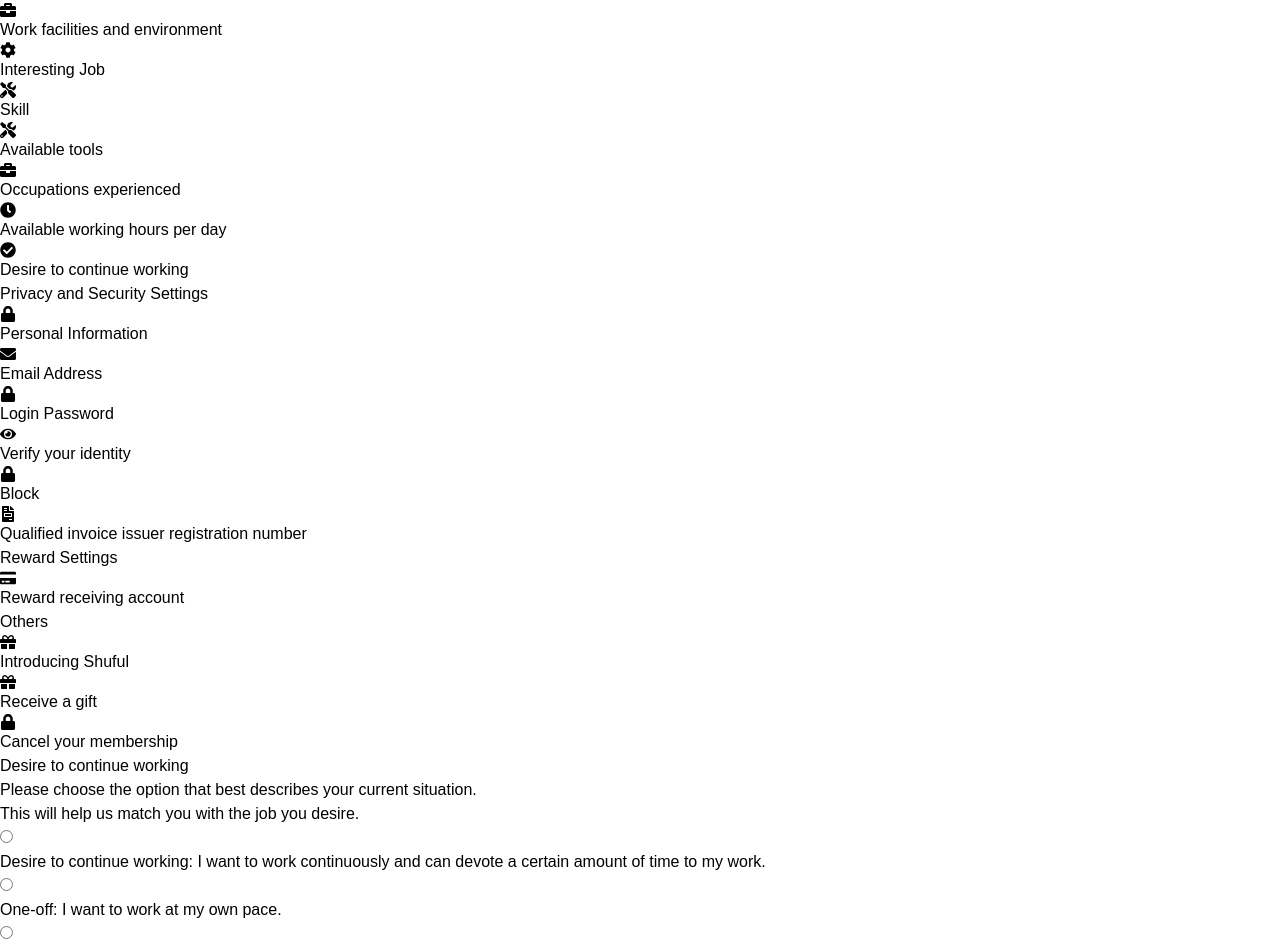
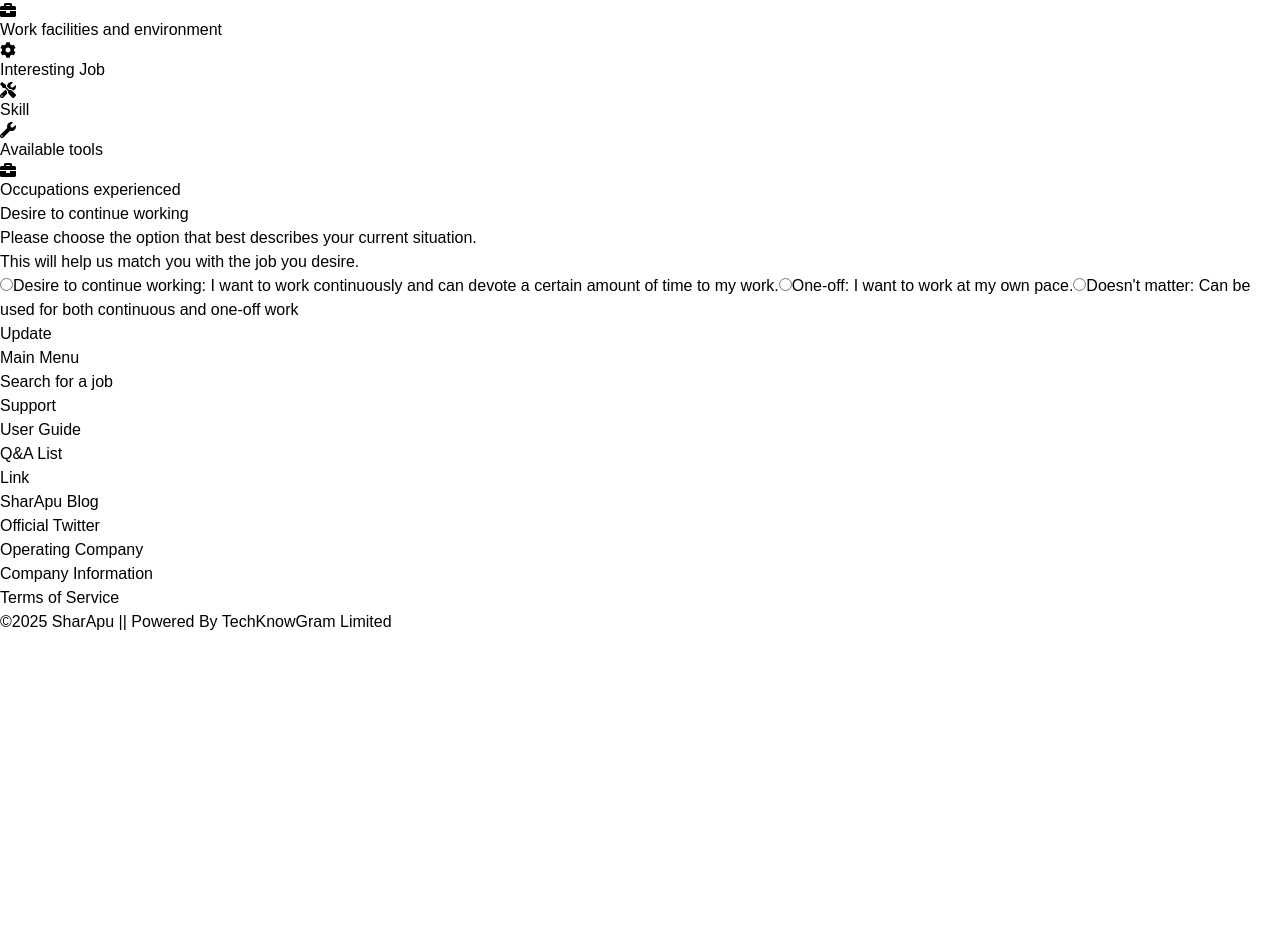
Before and after one commit to SumaiyaTarannumNoor/SharApu-Job-Portal, a React (Vite) app: page /job-preferences in a window 1280 px wide. Shown: the part 985-1932 px from the top of the page. After the commit the page ends 1619 px from the top, so only its background shows below. Built offline with nearby package versions, Linux system fonts and the light colour scheme.

Commit message:
JobPreferences Page Updated

```diff
--- a/src/components/Profile/JobPreferences.jsx
+++ b/src/components/Profile/JobPreferences.jsx
@@ -1,6 +1,57 @@
 import React, { useState } from 'react';
-import UserSettingSidebar from './UserSettingSidebar'; // Adjust the path if needed
+import { FaUser, FaBell, FaBriefcase, FaCog, FaTools, FaWrench } from "react-icons/fa";
 
+// Sidebar Component
+const UserSettingSidebar = () => {
+  return (
+    <div className="w-64 h-full bg-pink-50 p-6">
+      <h2 className="text-pink-800 text-2xl font-semibold mb-6">User Settings</h2>
+
+      {/* General Settings */}
+      <div className="mb-6">
+        <h3 className="text-pink-600 font-medium mb-3">General Settings</h3>
+        <ul className="space-y-3">
+          <li className="flex items-center gap-2 text-pink-800">
+            <FaUser className="w-4 h-4" /> Username
+          </li>
+          <li className="flex items-center gap-2 text-pink-800">
+            <FaUser className="w-4 h-4" /> Icon
+          </li>
+          <li className="flex items-center gap-2 text-pink-800">
+            <FaUser className="w-4 h-4" /> Self-Introduction
+          </li>
+          <li className="flex items-center gap-2 text-pink-800">
+            <FaBell className="w-4 h-4" /> Notification
+          </li>
+        </ul>
+      </div>
+
+      {/* Work-related Settings */}
+      <div className="mb-6">
+        <h3 className="text-pink-600 font-medium mb-3">Work-related Settings</h3>
+        <ul className="space-y-3">
+          <li className="flex items-center gap-2 text-pink-800">
+            <FaBriefcase className="w-4 h-4" /> Work facilities and environment
+          </li>
+          <li className="flex items-center gap-2 text-pink-800">
+            <FaCog className="w-4 h-4" /> Interesting Job
+          </li>
+          <li className="flex items-center gap-2 text-pink-800">
+            <FaTools className="w-4 h-4" /> Skill
+          </li>
+          <li className="flex items-center gap-2 text-pink-800">
+            <FaWrench className="w-4 h-4" /> Available tools
+          </li>
+          <li className="flex items-center gap-2 text-pink-800">
+            <FaBriefcase className="w-4 h-4" /> Occupations experienced
+          </li>
+        </ul>
+      </div>
+    </div>
+  );
+};
+
+// Main Content Component
 const JobPreferences = () => {
   const [selectedOption, setSelectedOption] = useState('');
 
@@ -12,83 +63,75 @@ const JobPreferences = () => {
     console.log('Selected preference:', selectedOption);
   };
 
-  const options = [
-    {
-      value: 'continuous',
-      label: 'Desire to continue working: I want to work continuously and can devote a certain amount of time to my work.'
-    },
-    {
-      value: 'oneOff',
-      label: 'One-off: I want to work at my own pace.'
-    },
-    {
-      value: 'both',
-      label: "Doesn't matter: Can be used for both continuous and one-off work"
-    }
-  ];
-
   return (
-    <div className="flex min-h-screen bg-gray-50">
+    <div className="flex min-h-screen bg-white">
       {/* Sidebar */}
-      <div className="w-1/4 bg-pink-100 p-4">
       <UserSettingSidebar />
-      </div>
 
       {/* Main Content */}
-      <div className="w-3/4 p-6 mx-auto">
-        <div className="bg-white rounded-lg shadow-sm">
-          {/* Header */}
-          <div className="bg-gray-100 px-6 py-4 rounded-t-lg">
-            <h2 className="text-lg font-semibold text-gray-800">
+      <div className="flex-1 p-8">
+        <div className="max-w-3xl">
+          <h1 className="text-2xl font-semibold text-gray-800 mb-6">
             Desire to continue working
-            </h2>
-          </div>
+          </h1>
 
-          {/* Content */}
-          <div className="p-6">
-            <p className="text-gray-700 mb-2">
+          <div className="space-y-4">
+            <p className="text-gray-700 text-lg">
               Please choose the option that best describes your current situation.
             </p>
-            <p className="text-gray-600 mb-6">
+            <p className="text-gray-600">
               This will help us match you with the job you desire.
             </p>
 
             {/* Radio Options */}
-            <div className="space-y-4">
-              {options.map(option => (
-                <label
-                  key={option.value}
-                  className="flex items-start gap-3 cursor-pointer group"
-                >
-                  <div className="relative flex items-center pt-1">
+            <div className="space-y-4 mt-8">
+              <label className="flex items-start gap-4 cursor-pointer">
                 <input
                   type="radio"
                   name="workPreference"
-                      value={option.value}
-                      checked={selectedOption === option.value}
+                  value="continuous"
+                  checked={selectedOption === 'continuous'}
                   onChange={handleOptionChange}
-                      className="appearance-none w-5 h-5 border-2 border-gray-300 rounded-full
-                        checked:border-pink-500 checked:border-8 transition-all duration-200
-                        focus:outline-none focus:ring-2 focus:ring-pink-500/20"
+                  className="mt-1 w-5 h-5 text-pink-600 border-gray-300 focus:ring-pink-500"
                 />
-                  </div>
-                  <span className="text-gray-700 group-hover:text-gray-900">
-                    {option.label}
+                <span className="text-gray-700">
+                  Desire to continue working: I want to work continuously and can devote a certain amount of time to my work.
                 </span>
               </label>
-              ))}
+
+              <label className="flex items-start gap-4 cursor-pointer">
+                <input
+                  type="radio"
+                  name="workPreference"
+                  value="oneOff"
+                  checked={selectedOption === 'oneOff'}
+                  onChange={handleOptionChange}
+                  className="mt-1 w-5 h-5 text-pink-600 border-gray-300 focus:ring-pink-500"
+                />
+                <span className="text-gray-700">
+                  One-off: I want to work at my own pace.
+                </span>
+              </label>
+
+              <label className="flex items-start gap-4 cursor-pointer">
+                <input
+                  type="radio"
+                  name="workPreference"
+                  value="both"
+                  checked={selectedOption === 'both'}
+                  onChange={handleOptionChange}
+                  className="mt-1 w-5 h-5 text-pink-600 border-gray-300 focus:ring-pink-500"
+                />
+                <span className="text-gray-700">
+                  Doesn't matter: Can be used for both continuous and one-off work
+                </span>
+              </label>
             </div>
 
-            {/* Submit Button */}
+            {/* Update Button */}
             <button
               onClick={handleSubmit}
-              disabled={!selectedOption}
-              className={`mt-8 w-full sm:w-auto px-8 py-3 rounded-md text-center transition-all duration-200
-                ${selectedOption
-                  ? 'bg-pink-500 text-white hover:bg-pink-600'
-                  : 'bg-gray-100 text-gray-400 cursor-not-allowed'
-                }
-              `}
+              className="mt-8 px-8 py-2 bg-gray-100 text-gray-700 rounded hover:bg-gray-200 transition-colors"
             >
               Update
             </button>
```
Lines whose indentation alone changed are shown as unchanged.
